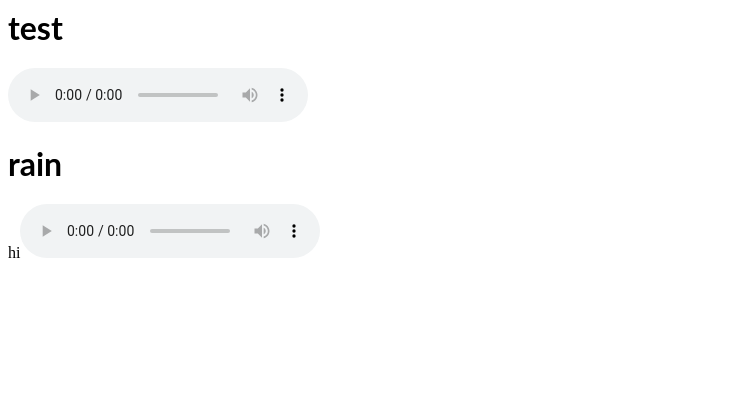
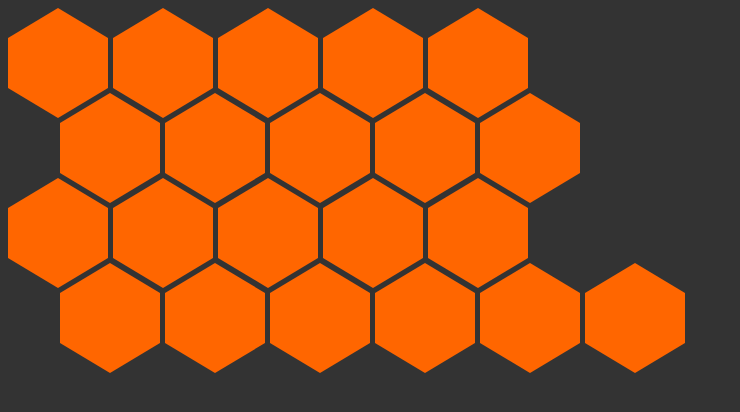
Before and after one commit to chithiraiselvan/react-luv9as, a React (Create React App) app: page / in a window 1280 px wide. Shown: the top 412 px of the page, without its empty margins (0-740 px from the left). Built offline with nearby package versions, Linux system fonts and the light colour scheme.

Commit message:
1 file modified, 1 added, 1 deleted

```diff
--- a/src/App.js
+++ b/src/App.js
@@ -1,32 +1,44 @@
 import React from 'react';
-import './style.css';
+import './style.scss';
 
 export default function App() {
   return (
     <div>
-      <h1>test</h1>
-      <div>
-        <audio controls autoplay>
-          <source
-            src="https://file-examples-com.github.io/uploads/2017/11/file_example_MP3_700KB.mp3"
-            type="audio/mp3"
-          />
-        </audio>
-        <h1 class="absolute top-1 left-3 text-md capitalize font-light mt-1 opacity-[.85]">
-          rain
-        </h1>
-        hi
-        <audio controls autoplay>
-          <source
-            src="mixkit-little-birds-singing-in-the-trees-17.wav"
-            type="audio/wav"
-          />
-          <source
-            src="mixkit-little-birds-singing-in-the-trees-17.wav"
-            type="audio/wav"
-          />
-          Your browser does not support the audio element.
-        </audio>
+      <div class="row">
+        <div class="hex">
+          <audio  autoplay>
+            <source
+              src="https://file-examples-com.github.io/uploads/2017/11/file_example_MP3_700KB.mp3"
+              type="audio/mp3"
+            />
+          </audio>
+        </div>
+        <div class="hex"></div>
+        <div class="hex"></div>
+        <div class="hex"></div>
+        <div class="hex"></div>
+      </div>
+      <div class="row">
+        <div class="hex"></div>
+        <div class="hex"></div>
+        <div class="hex"></div>
+        <div class="hex"></div>
+        <div class="hex"></div>
+      </div>
+      <div class="row">
+        <div class="hex"></div>
+        <div class="hex"></div>
+        <div class="hex"></div>
+        <div class="hex"></div>
+        <div class="hex"></div>
+      </div>
+      <div class="row">
+        <div class="hex"></div>
+        <div class="hex"></div>
+        <div class="hex"></div>
+        <div class="hex"></div>
+        <div class="hex"></div>
+        <div class="hex"></div>
       </div>
     </div>
   );
--- a/src/style.css
+++ /dev/null
@@ -1,3 +0,0 @@
-h1, p {
-  font-family: Lato;
-}
--- /dev/null
+++ b/src/style.scss
@@ -0,0 +1,53 @@
+body {
+  background: #333;
+}
+
+.row {
+  &:nth-child(even) {
+    margin-left: 52px;
+  }
+  &:after {
+    content: '';
+    clear: both;
+    display: table;
+  }
+}
+
+.hex {
+  width: 100px;
+  height: 50px;
+  position: relative;
+  float: left;
+  background: #ff6600;
+  margin-top: 30px;
+  margin-bottom: 5px;
+  margin-right: 5px;
+  transition: all 0.3s ease;
+  &:before {
+    content: '';
+    position: absolute;
+    border-bottom: 30px solid #ff6600;
+    border-right: 50px solid transparent;
+    border-left: 50px solid transparent;
+    top: -30px;
+    transition: all 0.3s ease;
+  }
+  &:after {
+    content: '';
+    position: absolute;
+    border-top: 30px solid #ff6600;
+    border-right: 50px solid transparent;
+    border-left: 50px solid transparent;
+    bottom: -30px;
+    transition: all 0.3s ease;
+  }
+  &:hover {
+    background: darken(#ff6600, 20%);
+    &:before {
+      border-bottom: 30px solid darken(#ff6600, 20%);
+    }
+    &:after {
+      border-top: 30px solid darken(#ff6600, 20%);
+    }
+  }
+}
```
